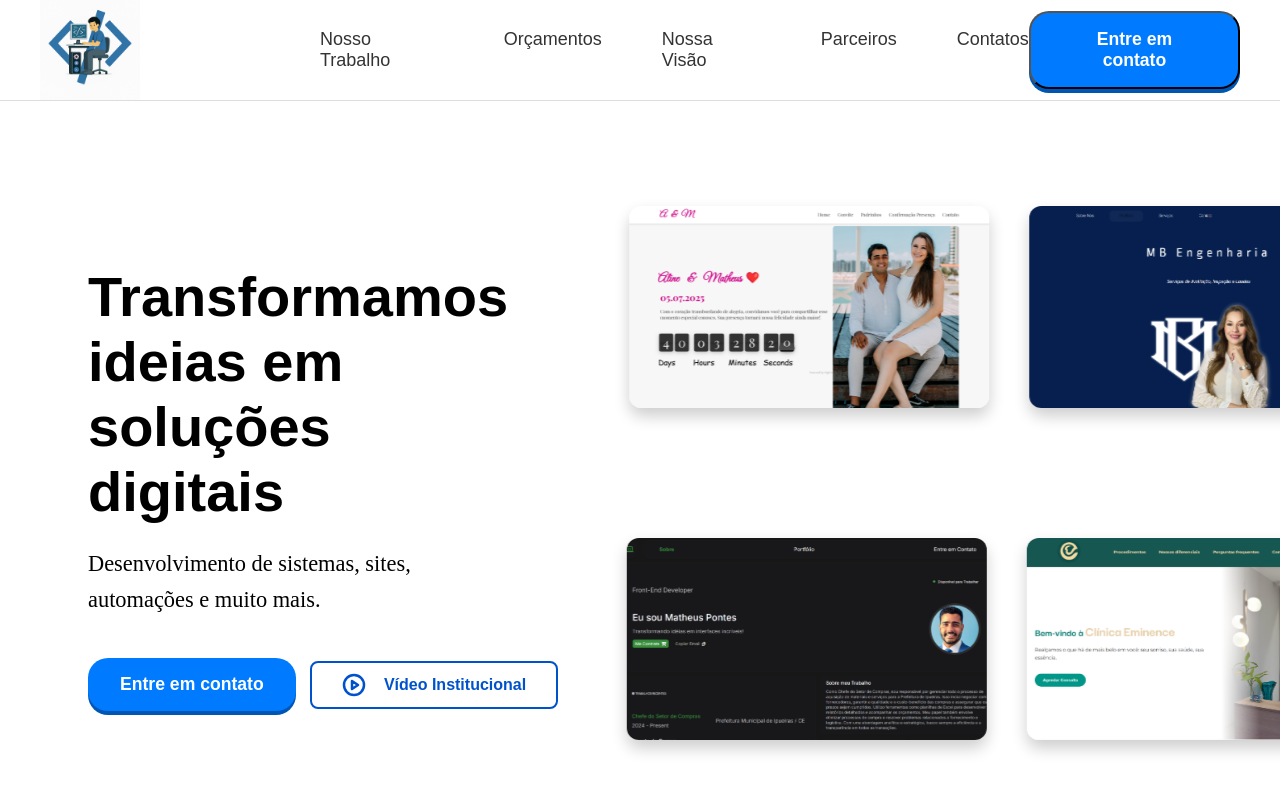
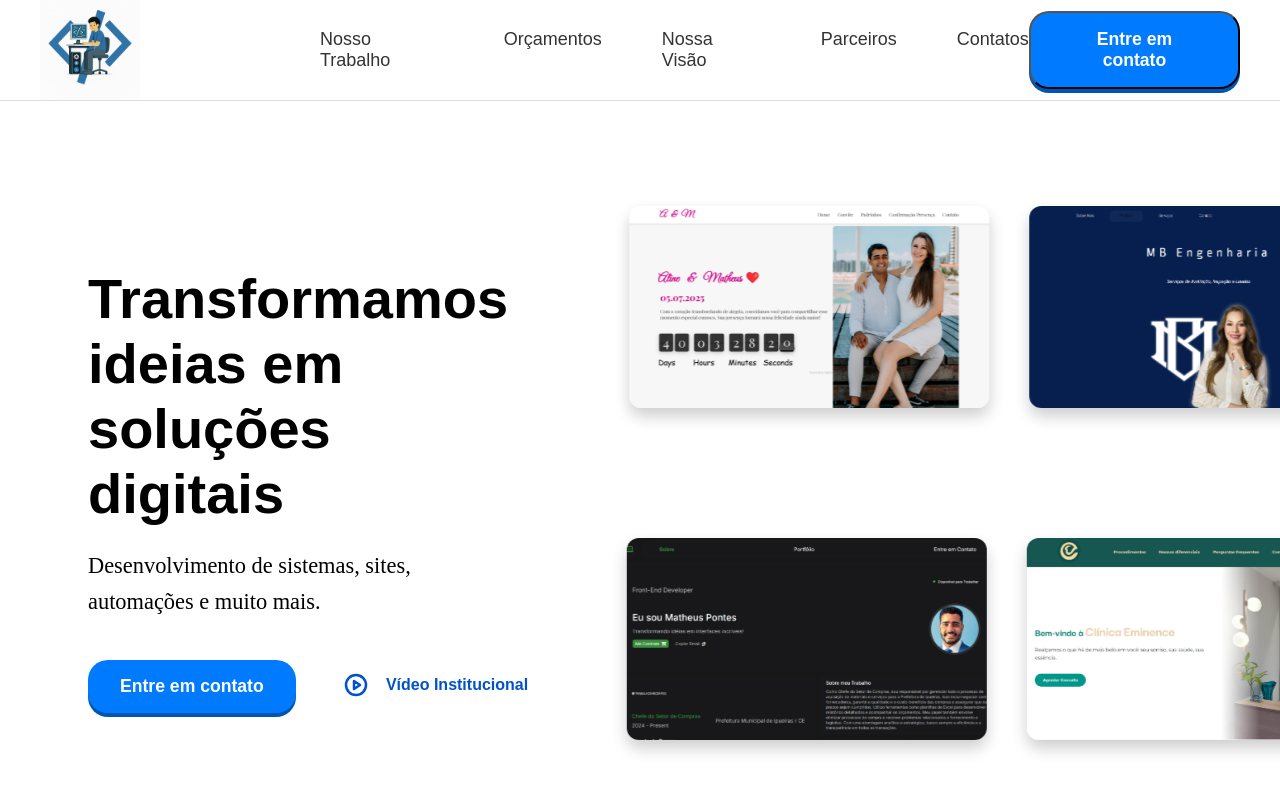
Before and after one commit to MatheusPontes27/CEARABYTESREACT, a React (Vite) app: page / in a window 1280 px wide. Shown: the top 792 px of the page. Built offline with nearby package versions, Linux system fonts and the light colour scheme.

Commit message:
styles update

```diff
--- a/src/pages/home/styles.js
+++ b/src/pages/home/styles.js
@@ -124,7 +124,7 @@ export const ButtonNormal = styled.button`
   align-items: center;
   padding: 10px 30px;
   background-color: transparent;
-  border: 2px solid #0052cc;
+  border: none;
   border-radius: 8px;
   color: #0052cc;
   margin-left: auto;
```
